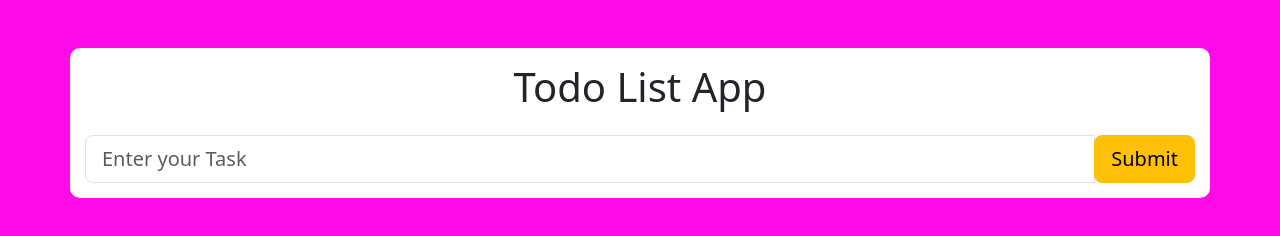
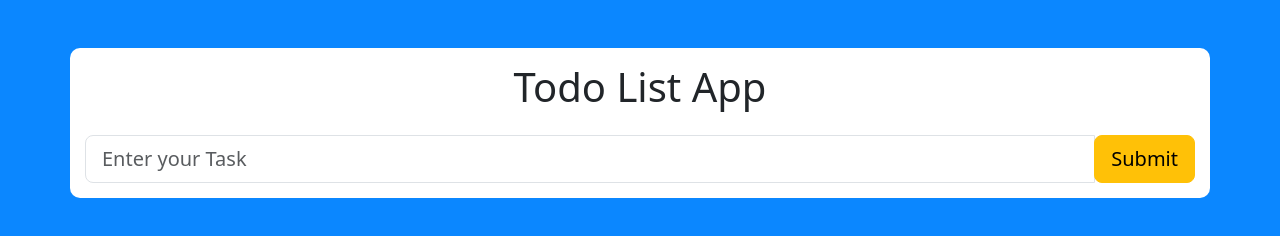
Before and after one commit to Rahim439/todoList, a plain HTML site: page index.html in a window 1280 px wide. Drawn offline with nearby package versions, Linux system fonts and the light colour scheme.

Commit message:
change bg

```diff
--- a/my.css
+++ b/my.css
@@ -31,5 +31,5 @@
 }
 
 body {
-  background-color: #ff0be7;
+  background-color: #0b87ff;
 }
```
